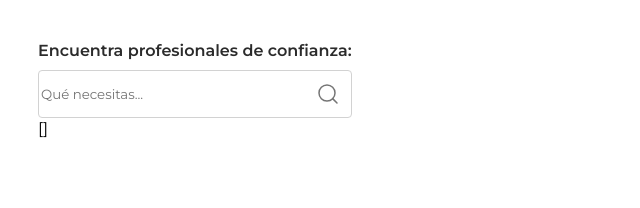
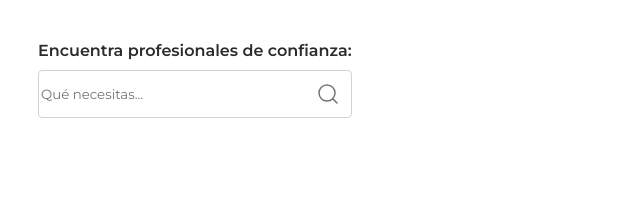
Before and after one commit to carolbarce/autocomplete, a React (Create React App) app: page / in a window 1280 px wide. Shown: the top 208 px of the page, without its empty margins (0-640 px from the left). Built offline with nearby package versions, Linux system fonts and the light colour scheme.

Commit message:
Show list from autocomplete parent component

```diff
--- a/src/components/DropdownList/DropdownList.tsx
+++ b/src/components/DropdownList/DropdownList.tsx
@@ -1,8 +1,11 @@
 import React from 'react'
 import { IntemList, ItemWrapper, Wrapper } from './DropdownList.styles'
 
-export const DropdownList = () => {
-  const list = ["pintle", "pinter", "pintos", "pintar", "pintor"]
+interface Props {
+  list: string[]
+}
+
+export const DropdownList = ({list}: Props) => {
 
   return (
     <Wrapper>
--- a/src/view/Autocomplete/Autocomplete.tsx
+++ b/src/view/Autocomplete/Autocomplete.tsx
@@ -1,5 +1,6 @@
-import React, { useState } from 'react';
+import React, { useState } from 'react'
 import { Wrapper, Label } from './Autocomplete.styles'
+import { DropdownList } from '../../components/DropdownList/DropdownList'
 import { Input } from '../../components/Input/Input'
 import { getProfessionalListService } from '../../core/services/GetProfessionalListService'
 
@@ -9,7 +10,7 @@ export const Autocomplete = () => {
   const getProfessionalsList = async (searchTerm: string) => {
     if (!searchTerm || searchTerm === '') setProfessionalList([])
 
-    const professionals = await getProfessionalListService(searchTerm);
+    const professionals = await getProfessionalListService(searchTerm)
     setProfessionalList(professionals)
   }
 
@@ -17,12 +18,11 @@ export const Autocomplete = () => {
     <>
       <Wrapper>
         <Label> Encuentra profesionales de confianza: </Label>
-        <Input searchProfessionals={getProfessionalsList}/>
-
+        <Input searchProfessionals={getProfessionalsList} />
+        {professionalList.length > 0 && (
+          <DropdownList list={professionalList} />
+        )}
       </Wrapper>
-      <div>
-      {JSON.stringify( professionalList )}
-      </div>
     </>
-  );
+  )
 }
```
